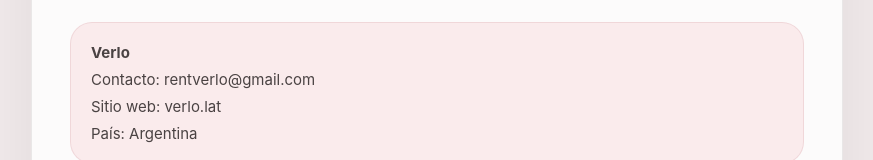
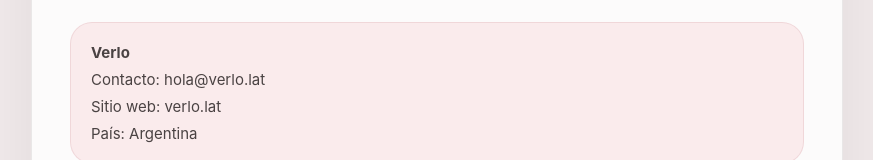
Before and after one commit to rentverlo-dotcom/verlo, a Next.js app: page /terminos in a window 1280 px wide. Shown: the part 5557-5717 px from the top of the page, without its empty margins (357-1230 px from the left). Built offline with nearby package versions, Linux system fonts and the light colour scheme.

Commit message:
Update page.tsx

```diff
--- a/app/terminos/page.tsx
+++ b/app/terminos/page.tsx
@@ -313,7 +313,7 @@ export default function TerminosPage() {
               </p>
               <div style={contactCard}>
                 <strong>Verlo</strong>
-                <span>Contacto: rentverlo@gmail.com</span>
+                <span>Contacto: hola@verlo.lat</span>
                 <span>Sitio web: verlo.lat</span>
                 <span>País: Argentina</span>
               </div>
```
